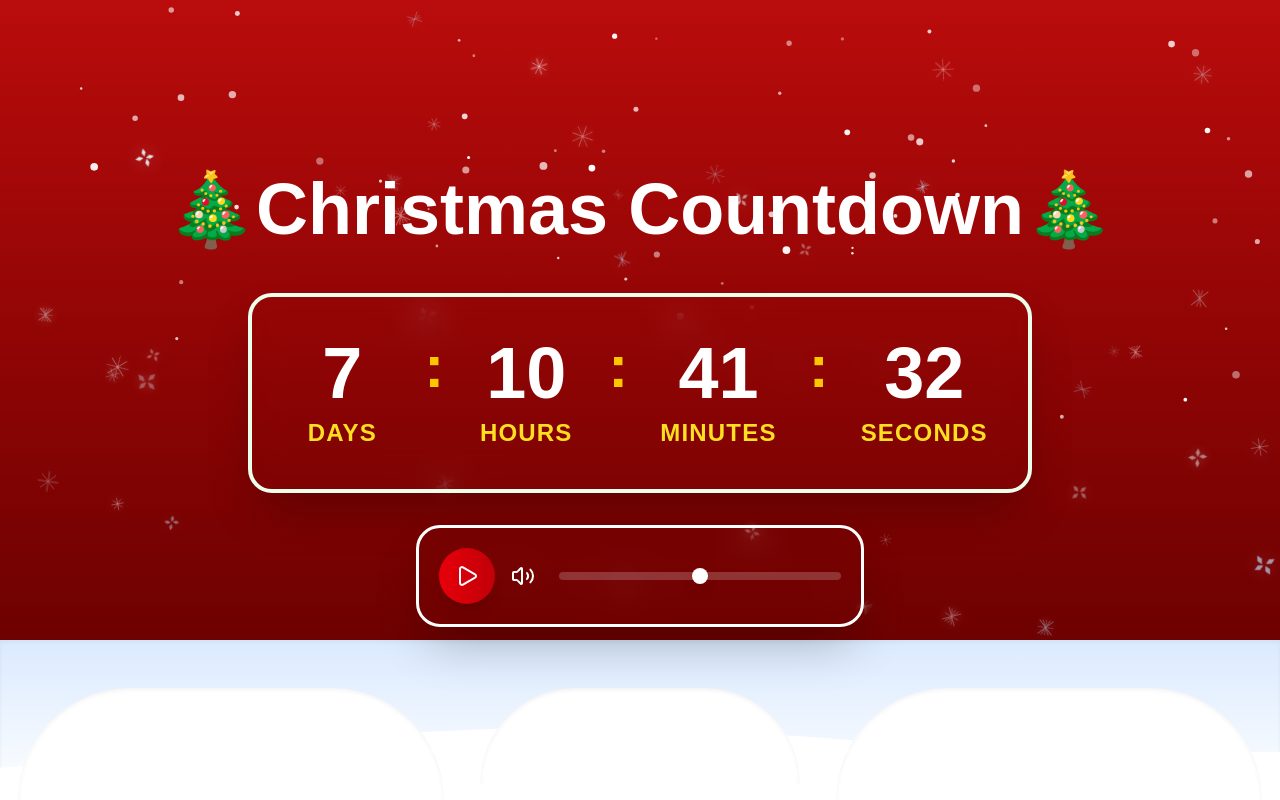
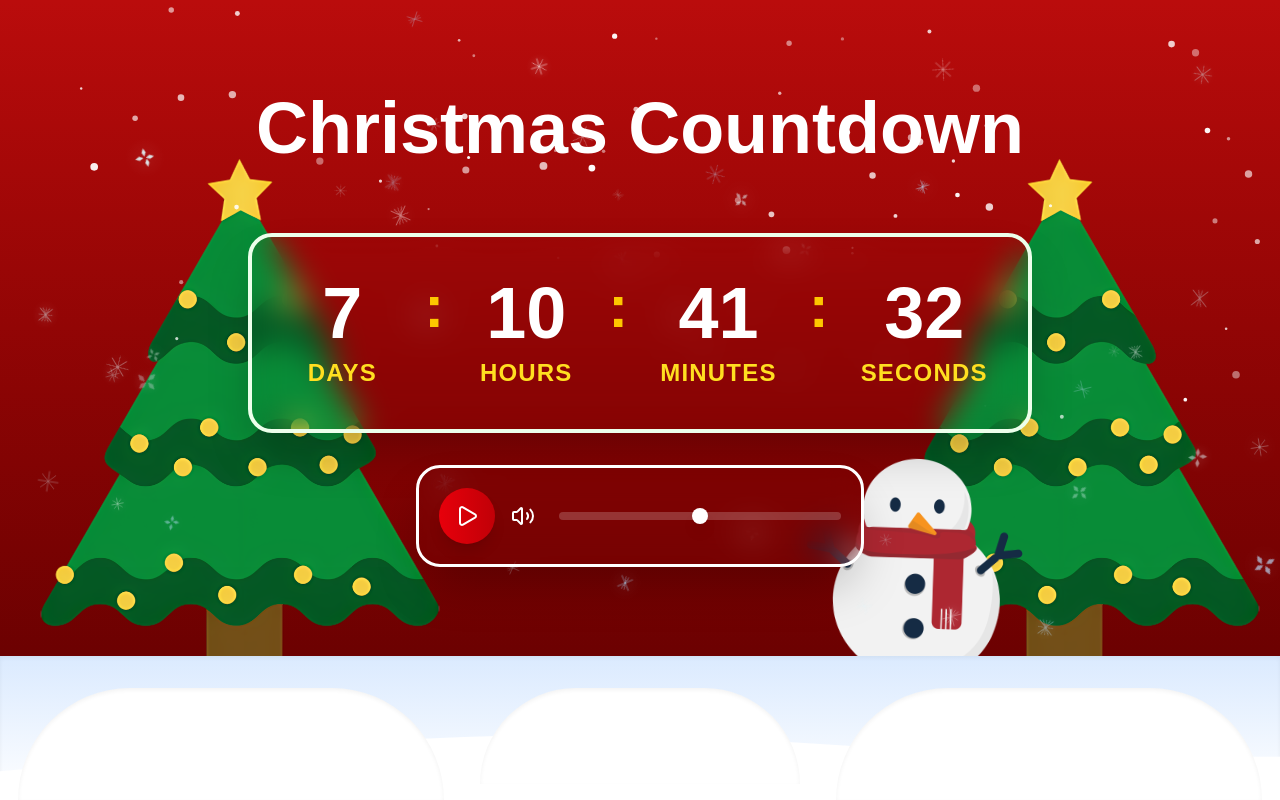
Before and after one commit to kharizzakaye/christmas-countdown-timer, a Next.js app: page / in a window 1280 px wide. Built offline with nearby package versions, Linux system fonts and the light colour scheme.

Commit message:
update designs

```diff
--- a/app/components/CountdownTimerComponent.tsx
+++ b/app/components/CountdownTimerComponent.tsx
@@ -51,7 +51,7 @@ const CountdownTimerComponent = () => {
 
   if (!mounted || !timeLeft) {
     return (
-      <div className="backdrop-blur-lg border-4 border-[#005c00] rounded-3xl p-6 md:p-10 shadow-2xl h-32 md:h-40 flex items-center justify-center">
+      <div className="backdrop-blur-lg border-4 border-white rounded-3xl p-6 md:p-10 shadow-2xl h-32 md:h-40 flex items-center justify-center">
         <div className="text-yellow-300 text-lg">Loading...</div>
       </div>
     );
--- a/app/components/SantaAnimationComponent.tsx
+++ b/app/components/SantaAnimationComponent.tsx
@@ -1,4 +1,4 @@
-"use client"; // if you're using Next.js App Router
+"use client";
 
 import { motion } from "framer-motion";
 import { useEffect, useState } from "react";
@@ -24,7 +24,7 @@ export default function SantaAnimationComponent() {
         <motion.img
           src="assets/animated-santa-sleigh.gif" // your PNG file
           alt="Santa in sleigh"
-          className="fixed bottom-2/4 h-20 md:h-60 z-200" // Tailwind for size & position
+          className="fixed bottom-3/5 h-20 md:h-60 z-200" // Tailwind for size & position
           initial={{ x: "-1000px", y: 0, opacity: 1 }}
           animate={{
             x: "100vw", // fly across screen
--- a/app/components/SnowGroundComponent.tsx
+++ b/app/components/SnowGroundComponent.tsx
@@ -4,7 +4,7 @@ const SnowGroundComponent: React.FC = () => {
   return (
     <div className="fixed bottom-0 left-0 w-full">
       {/* Ground container */}
-      <div className="bg-linear-to-t from-white to-blue-100 h-20 sm:h-28 md:h-36 lg:h-40 w-full relative overflow-hidden shadow-inner">
+      <div className="bg-linear-to-t from-white to-blue-100 h-18 sm:h-26 md:h-34 lg:h-36 w-full relative overflow-hidden shadow-inner">
         {/* Organic snow shape using SVG */}
         <svg
           className="absolute bottom-0 left-0 w-full h-full"
--- a/app/page.tsx
+++ b/app/page.tsx
@@ -1,3 +1,7 @@
+"use client";
+
+import { motion } from "framer-motion";
+import Image from "next/image";
 import CountdownTimerComponent from "./components/CountdownTimerComponent";
 import MusicPlayerComponent from "./components/MusicPlayerComponent";
 import SantaAnimationComponent from "./components/SantaAnimationComponent";
@@ -7,19 +11,50 @@ import SnowGroundComponent from "./components/SnowGroundComponent";
 
 const Page = () => {
   return (
-    <main className="relative min-h-screen bg-linear-to-b from-[#ba0c0c]  to-[#5c0000] overflow-hidden">
-      <SnowfallComponent />
-      <SnowflakesComponent />
+    <main className="relative min-h-screen bg-linear-to-b from-[#ba0c0c] to-[#5c0000] overflow-hidden text-center">
+      <header className="text-3xl md:text-5xl lg:text-7xl absolute mt-8 md:mt-23 items-center w-full">
+        <h1 className="font-bold text-white">Christmas Countdown</h1>
+      </header>
 
-      <div className="absolute inset-0 z-0"></div>
+      {/* Christmas Trees */}
+      <div className="hidden lg:block absolute left-10 bottom-20 h-150 w-100">
+        <Image
+          src="/assets/christmas-tree-hd.png"
+          alt="Christmas Tree Left"
+          fill
+          className="object-contain"
+        />
+      </div>
+      <div className="hidden lg:block absolute right-5 bottom-20 h-150 w-100">
+        <Image
+          src="/assets/christmas-tree-hd.png"
+          alt="Christmas Tree Right"
+          fill
+          className="object-contain"
+        />
+      </div>
 
+      {/* Snowman */}
+      <div className="hidden lg:block absolute right-64 bottom-35 h-50 w-55">
+        <motion.img
+          src="/assets/snowman.png"
+          alt="Snowman"
+          className="object-contain"
+          initial={{ y: 0, rotate: 0 }}
+          animate={{
+            y: [0, -2, 0, 2, 0], // gentle up/down bob
+            rotate: [0, 2, -2, 0], // slight wobble
+          }}
+          transition={{
+            duration: 4,
+            repeat: Infinity,
+            ease: "easeInOut",
+          }}
+        />
+      </div>
+
+      {/* Center content */}
       <div className="relative z-10 min-h-screen flex flex-col items-center justify-center px-4 py-8">
-        <header className="text-center mb-8 md:mb-12 flex text-3xl md:text-5xl lg:text-7xl ">
-          <div className="hidden md:block">🎄</div>
-          <h1 className="font-bold text-white">Christmas Countdown</h1>
-          <div className="hidden md:block">🎄</div>
-        </header>
-
         <div className="space-y-8 w-full flex flex-col items-center">
           <CountdownTimerComponent />
           <MusicPlayerComponent />
@@ -27,6 +62,10 @@ const Page = () => {
       </div>
 
       <SantaAnimationComponent />
+
+      <SnowfallComponent />
+      <SnowflakesComponent />
+
       <SnowGroundComponent />
     </main>
   );
```
Also changed, not shown: public/assets/christmas-tree-hd.png (added), public/assets/snowman.png (added).
